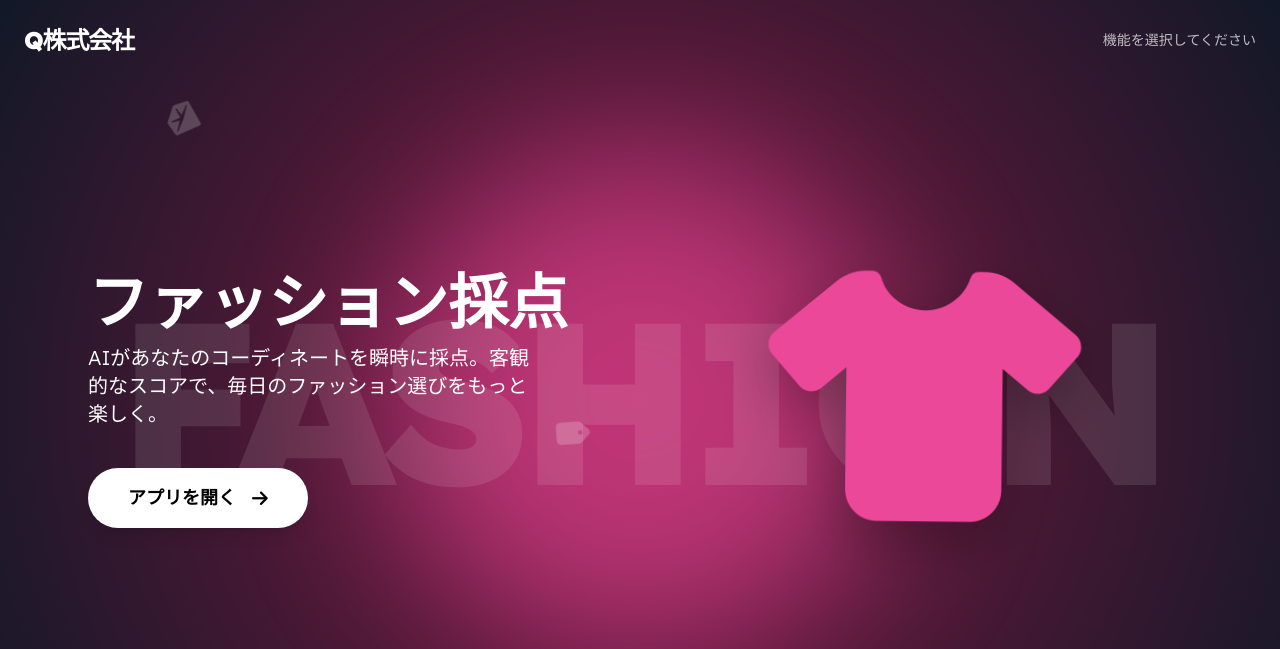
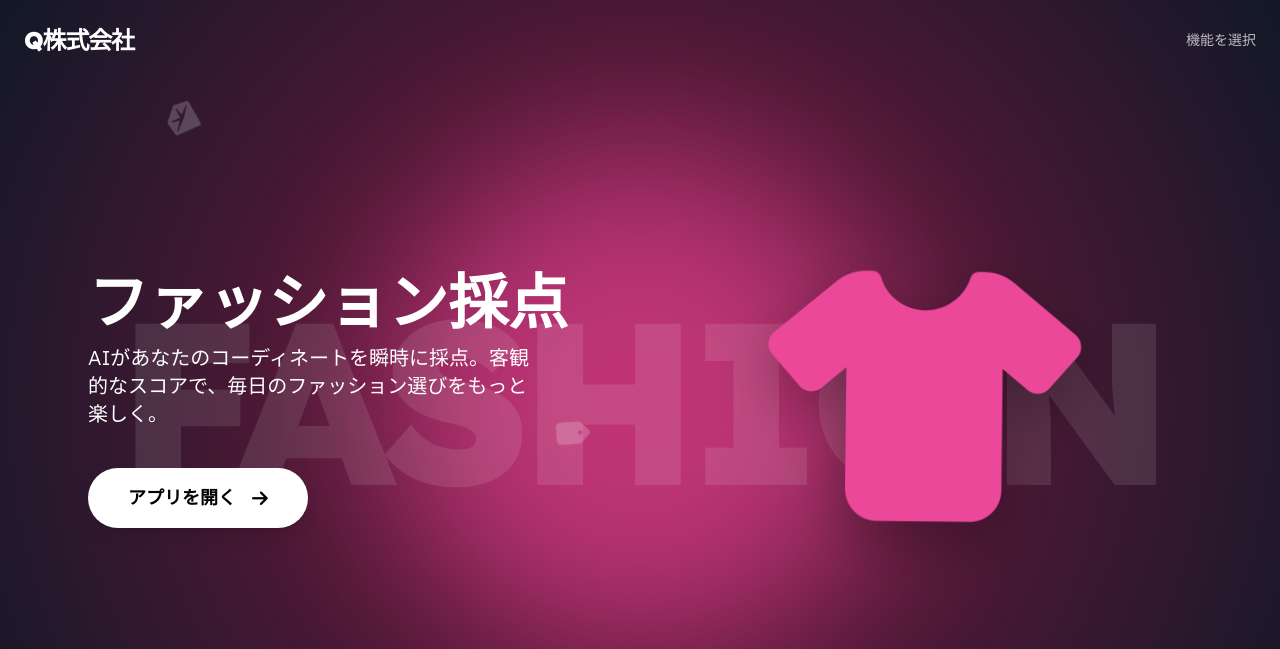
Before and after one commit to kado0314/PBLhome, a Flask app: page / in a window 1280 px wide. Shown: the top 649 px of the page. Run offline with Flask 3, Linux system fonts and the light colour scheme; some libraries are stand-ins or nearby versions.

Commit message:
Update index.html

```diff
--- a/templates/index.html
+++ b/templates/index.html
@@ -89,7 +89,7 @@
             Q株式会社
         </div>
         <div class="text-sm opacity-70 hidden sm:block font-light">
-            機能を選択してください
+            機能を選択
         </div>
     </nav>
 
```
